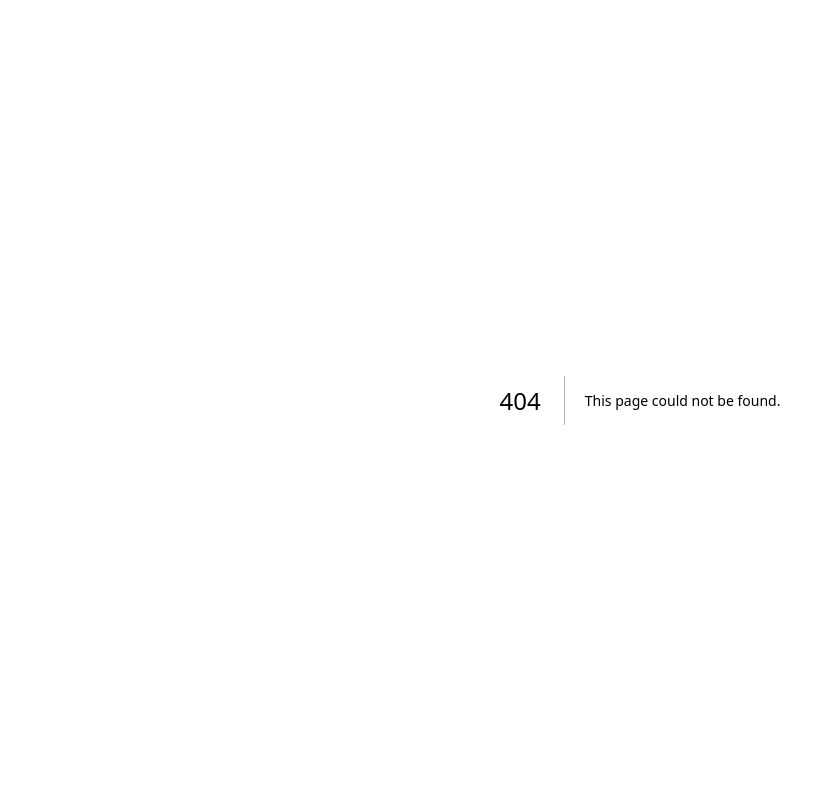
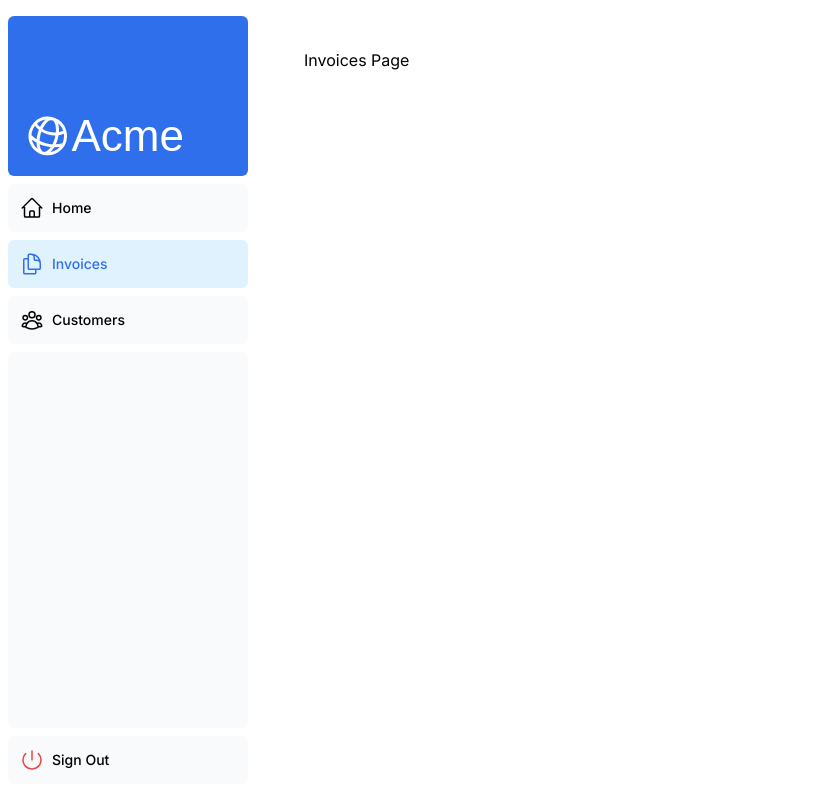
Before and after one commit to hussien22elfayoumy/Acme-Next, a Next.js app: page /dashboard/invoices in a window 1280 px wide. Before the commit this address had no page. Shown: the whole page, without its empty margins (0-835 px from the left). Built offline with nearby package versions, Linux system fonts and the light colour scheme; a web font is replaced by a local one.

Commit message:
routing and navigations

```diff
--- /dev/null
+++ b/app/dashboard/customers/page.tsx
@@ -0,0 +1,3 @@
+export default function Page() {
+  return <p>Customers Page</p>;
+}
--- /dev/null
+++ b/app/dashboard/invoices/page.tsx
@@ -0,0 +1,3 @@
+export default function page() {
+  return <p>Invoices Page</p>;
+}
--- /dev/null
+++ b/app/dashboard/layout.tsx
@@ -0,0 +1,12 @@
+import SideNav from '@/app/ui/dashboard/sidenav';
+
+export default function Layout({ children }: { children: React.ReactNode }) {
+  return (
+    <div className='flex h-screen flex-col md:flex-row md:overflow-hidden'>
+      <div className='w-full flex-none md:w-64'>
+        <SideNav />
+      </div>
+      <div className='flex-grow p-6 md:overflow-y-auto md:p-12'>{children}</div>
+    </div>
+  );
+}
--- /dev/null
+++ b/app/dashboard/page.tsx
@@ -0,0 +1,3 @@
+export default function Page() {
+  return <p>Dashboard Page</p>;
+}
--- a/app/ui/dashboard/nav-links.tsx
+++ b/app/ui/dashboard/nav-links.tsx
@@ -1,8 +1,12 @@
+'use client';
 import {
   UserGroupIcon,
   HomeIcon,
   DocumentDuplicateIcon,
 } from '@heroicons/react/24/outline';
+import clsx from 'clsx';
+import Link from 'next/link';
+import { usePathname } from 'next/navigation';
 
 // Map of links to display in the side navigation.
 // Depending on the size of the application, this would be stored in a database.
@@ -17,19 +21,25 @@ const links = [
 ];
 
 export default function NavLinks() {
+  const pathname = usePathname();
   return (
     <>
       {links.map((link) => {
         const LinkIcon = link.icon;
         return (
-          <a
+          <Link
             key={link.name}
             href={link.href}
-            className="flex h-[48px] grow items-center justify-center gap-2 rounded-md bg-gray-50 p-3 text-sm font-medium hover:bg-sky-100 hover:text-blue-600 md:flex-none md:justify-start md:p-2 md:px-3"
+            className={clsx(
+              'flex h-[48px] grow items-center justify-center gap-2 rounded-md bg-gray-50 p-3 text-sm font-medium hover:bg-sky-100 hover:text-blue-600 md:flex-none md:justify-start md:p-2 md:px-3',
+              {
+                'text-blue-600 bg-sky-100': pathname === link.href,
+              }
+            )}
           >
-            <LinkIcon className="w-6" />
-            <p className="hidden md:block">{link.name}</p>
-          </a>
+            <LinkIcon className='w-6' />
+            <p className='hidden md:block'>{link.name}</p>
+          </Link>
         );
       })}
     </>
--- a/app/ui/dashboard/sidenav.tsx
+++ b/app/ui/dashboard/sidenav.tsx
@@ -5,22 +5,22 @@ import { PowerIcon } from '@heroicons/react/24/outline';
 
 export default function SideNav() {
   return (
-    <div className="flex h-full flex-col px-3 py-4 md:px-2">
+    <div className='flex h-full flex-col px-3 py-4 md:px-2'>
       <Link
-        className="mb-2 flex h-20 items-end justify-start rounded-md bg-blue-600 p-4 md:h-40"
-        href="/"
+        className='mb-2 flex h-20 items-end justify-start rounded-md bg-blue-600 p-4 md:h-40'
+        href='/'
       >
-        <div className="w-32 text-white md:w-40">
+        <div className='w-32 text-white md:w-40'>
           <AcmeLogo />
         </div>
       </Link>
-      <div className="flex grow flex-row justify-between space-x-2 md:flex-col md:space-x-0 md:space-y-2">
+      <div className='flex grow flex-row justify-between space-x-2 md:flex-col md:space-x-0 md:space-y-2'>
         <NavLinks />
-        <div className="hidden h-auto w-full grow rounded-md bg-gray-50 md:block"></div>
+        <div className='hidden h-auto w-full grow rounded-md bg-gray-50 md:block'></div>
         <form>
-          <button className="flex h-[48px] w-full grow items-center justify-center gap-2 rounded-md bg-gray-50 p-3 text-sm font-medium hover:bg-sky-100 hover:text-blue-600 md:flex-none md:justify-start md:p-2 md:px-3">
-            <PowerIcon className="w-6" />
-            <div className="hidden md:block">Sign Out</div>
+          <button className='flex h-[48px] w-full grow items-center justify-center gap-2 rounded-md bg-gray-50 p-3 text-sm font-medium hover:bg-sky-100 hover:text-blue-600 md:flex-none md:justify-start md:p-2 md:px-3'>
+            <PowerIcon className='w-6 text-red-500' />
+            <div className='hidden md:block'>Sign Out</div>
           </button>
         </form>
       </div>
```
